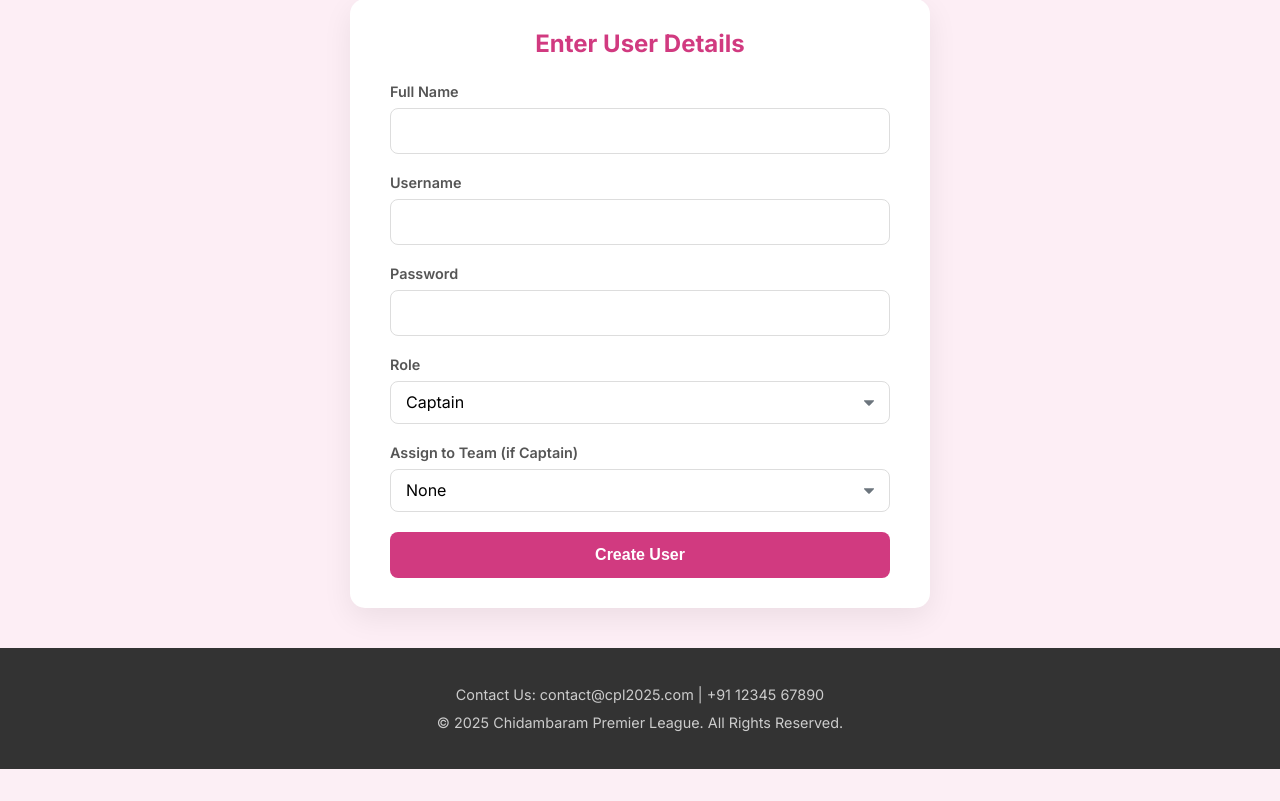
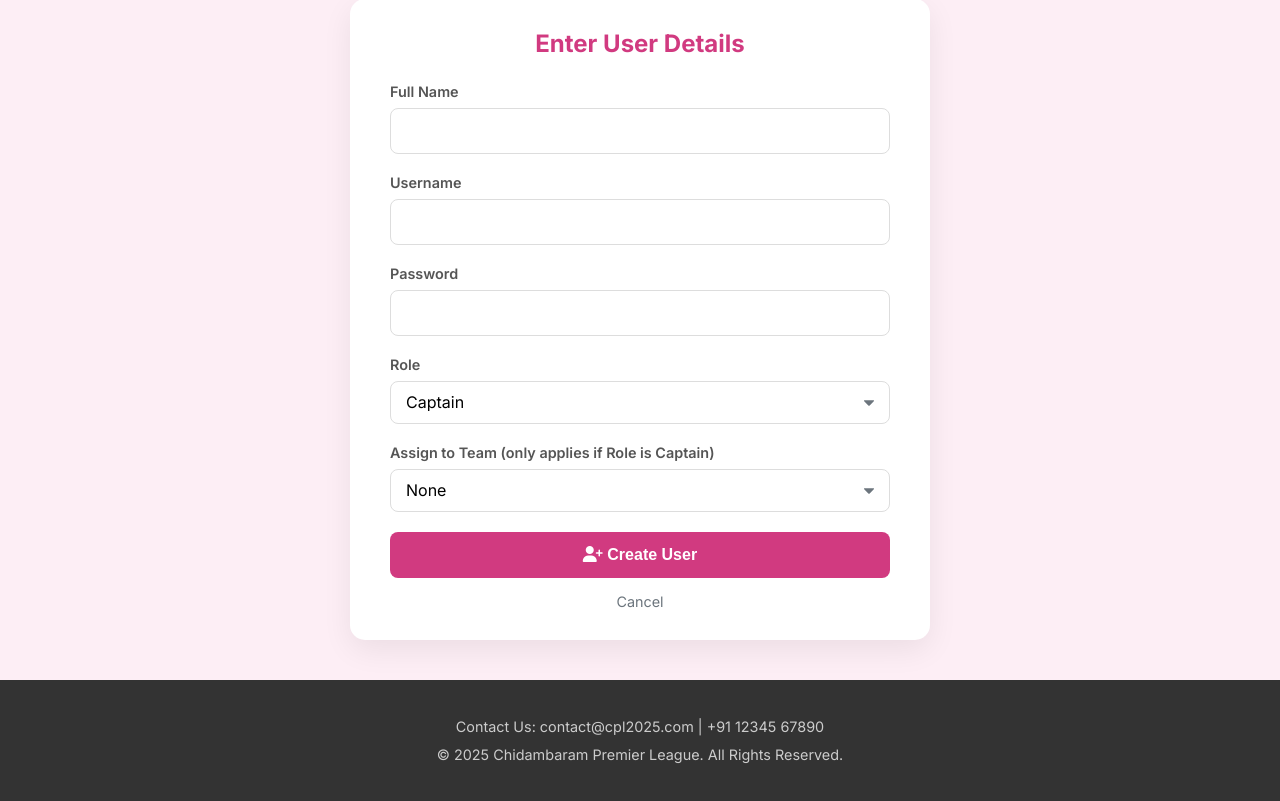
Before and after one commit to kssmani94-hub/CPL1, a Flask app: page /create_user in a window 1280 px wide. Shown: the part 153-954 px from the top of the page. Before the commit the page ends 922 px from the top, so only its background shows below. Run offline with Flask 3, Linux system fonts and the light colour scheme; a user stored in the database is signed in; data comes from the database, SQL or seed files in the repository.

Commit message:
Update create_user.html

```diff
--- a/templates/create_user.html
+++ b/templates/create_user.html
@@ -1,5 +1,9 @@
 {% extends "layout.html" %}
 {% block title %}Create User{% endblock %}
+
+{# Set active page variable for layout #}
+{% set active_page = 'create_user' %} {# Or keep as 'dashboard' if preferred #}
+
 {% block content %}
 <div class="main-container">
     <h2 class="page-title">Create New User</h2>
@@ -27,27 +31,56 @@
             <div class="form-group">
                 <label for="role">Role</label>
                 <select id="role" name="role" class="form-select">
-                    <option value="Captain">Captain</option>
-                    <option value="Admin">Admin</option>
-                    {% if current_user.role == 'Super Admin' %}
-                    <option value="Super Admin">Super Admin</option>
+                    {# Admins can only create Captains #}
+                    {% if current_user.role == 'Admin' %}
+                        <option value="Captain">Captain</option>
+                    {# Super Admins can create all types #}
+                    {% elif current_user.role == 'Super Admin' %}
+                        <option value="Captain">Captain</option>
+                        <option value="Admin">Admin</option>
+                        <option value="Super Admin">Super Admin</option>
                     {% endif %}
                 </select>
             </div>
 
-            <div class="form-group">
-                <label for="team_id">Assign to Team (if Captain)</label>
+            {# Show Team dropdown only if Super Admin is creating or Admin is creating (implicitly Captain) #}
+            {# Use JavaScript to show/hide based on selection for Super Admin #}
+            <div class="form-group" id="team_select_group" style="display: {% if current_user.role == 'Admin' %}block{% else %}none{% endif %};">
+                <label for="team_id">Assign to Team (only applies if Role is Captain)</label>
                 <select id="team_id" name="team_id" class="form-select">
-                    <option value="">None</option>
+                    <option value="">None</option> {# Option to assign no team initially #}
                     {% for team in teams %}
-                    <option value="{{ team.id }}">{{ team.team_name }}</option>
+                        <option value="{{ team.id }}">{{ team.team_name }}</option>
                     {% endfor %}
                 </select>
             </div>
 
-            <button type="submit" class="login-btn">Create User</button>
+            <button type="submit" class="login-btn"><i class="fas fa-user-plus"></i> Create User</button>
+            <a href="{{ url_for('dashboard') }}" class="cancel-link">Cancel</a>
         </form>
     </div>
 
 </div>
 {% endblock %}
+
+{% block scripts %}
+{# Add JavaScript to show/hide Team dropdown based on Role selection (only if Super Admin) #}
+{% if current_user.role == 'Super Admin' %}
+<script>
+    const roleSelect = document.getElementById('role');
+    const teamGroup = document.getElementById('team_select_group');
+
+    function toggleTeamSelect() {
+        if (roleSelect.value === 'Captain') {
+            teamGroup.style.display = 'block';
+        } else {
+            teamGroup.style.display = 'none';
+        }
+    }
+    // Run on page load in case of errors/reloads
+    toggleTeamSelect();
+    // Run when role changes
+    roleSelect.addEventListener('change', toggleTeamSelect);
+</script>
+{% endif %}
+{% endblock %}
```
